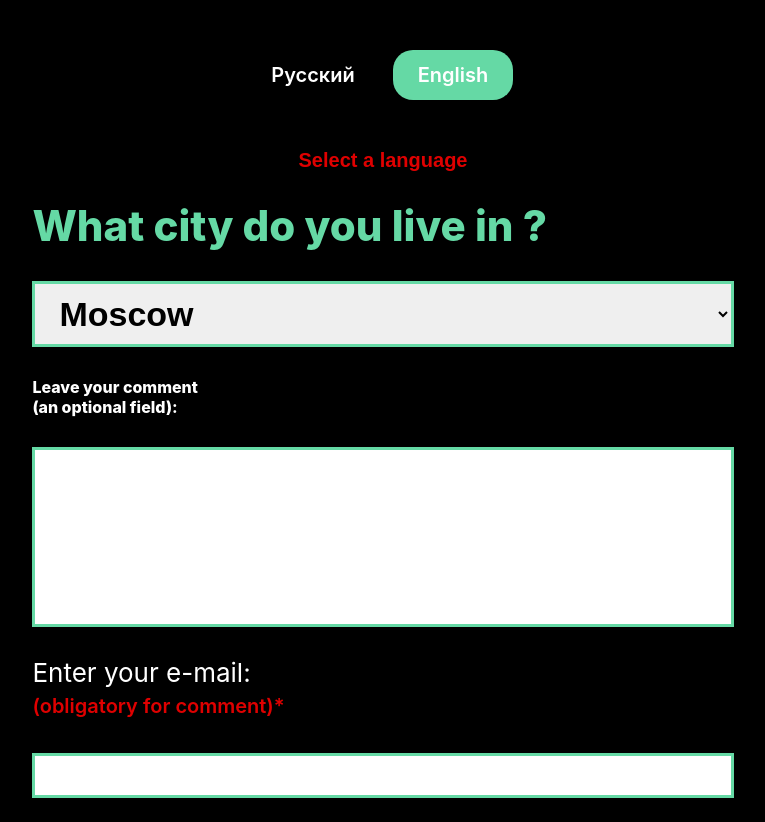
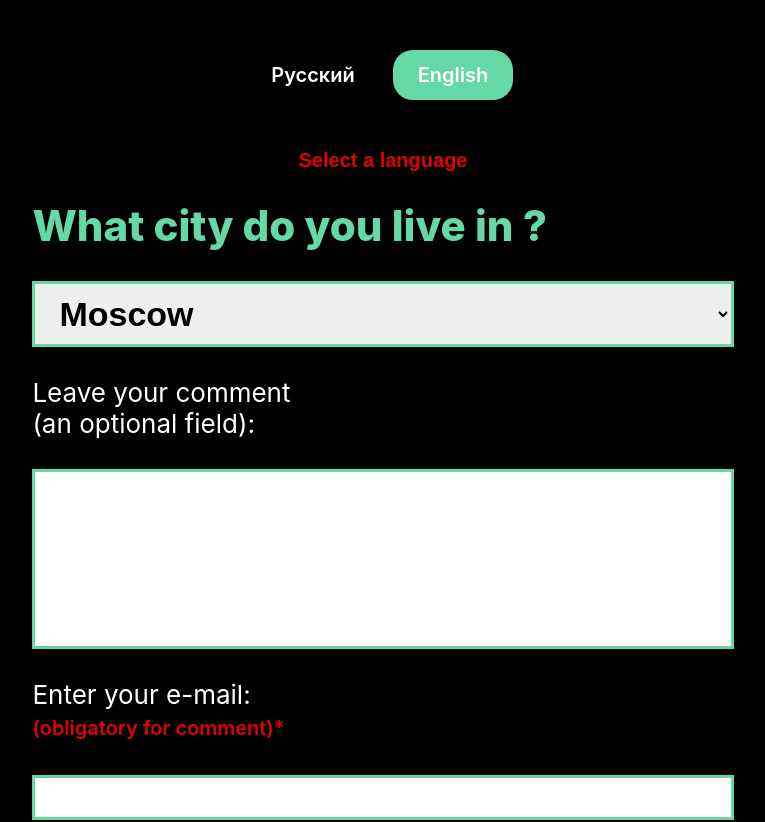
Before and after one commit to LipinVV/Prop-Ads-Task, a React (Create React App) app: page /citySurvey in a window 1280 px wide. Shown: the top 822 px of the page, without its empty margins (257-1022 px from the left). Built offline with nearby package versions, Linux system fonts and the light colour scheme.

Commit message:
last fixes - last fix

```diff
--- a/src/Survey/CitySurvey/citySurvey.scss
+++ b/src/Survey/CitySurvey/citySurvey.scss
@@ -143,13 +143,14 @@
 
 .city-survey__feedback-label {
   @media (min-width: $mobileDevice) {
+    font-size: 16px;
     width: 100%;
   }
   @media (min-width: $tabletDevice) {
-    font-weight: 600;
+    font-size: 20px;
   }
   @media (min-width: $desktopDevice) {
-    font-weight: 800;
+    font-size: 26px;
   }
 }
 
```
